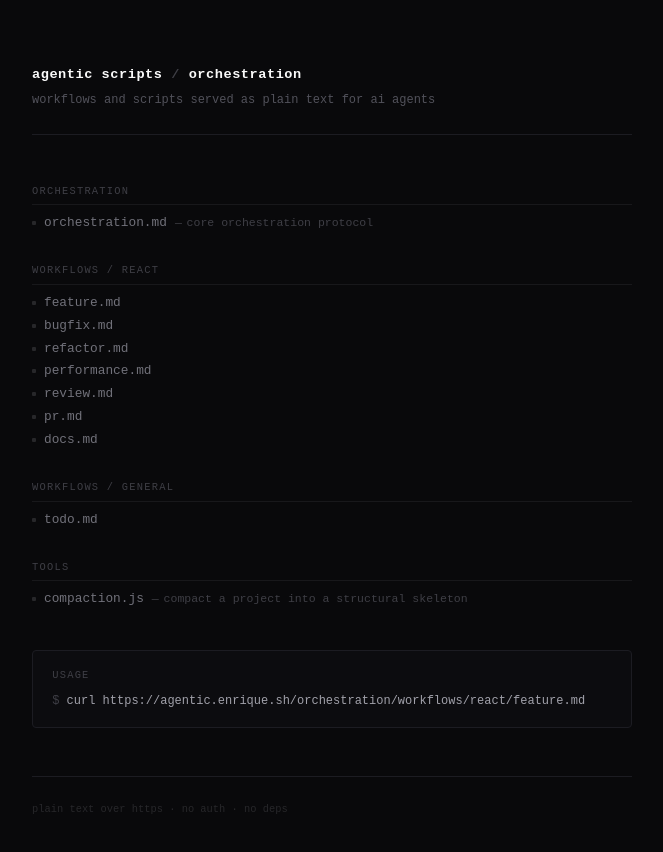
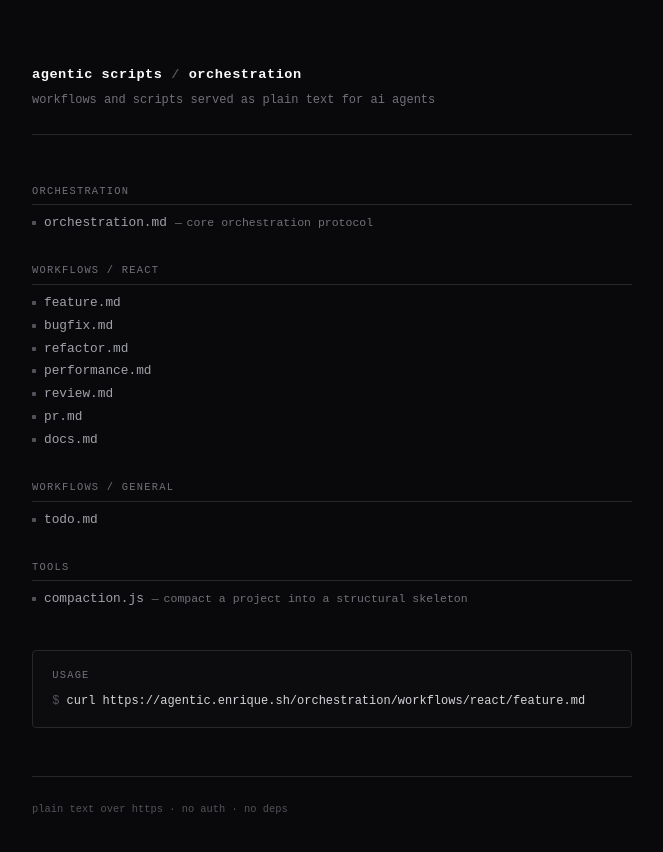
Before and after one commit to emdmed/agentic-orchestration-workflows, a plain HTML site: page public/index.html in a window 1280 px wide. Shown: the whole page, without its empty margins (308-971 px from the left). Drawn offline with Linux system fonts and the light colour scheme.

Commit message:
improve text contrast

```diff
--- a/public/index.html
+++ b/public/index.html
@@ -9,7 +9,7 @@
     body {
       font-family: 'SF Mono', 'Fira Code', 'JetBrains Mono', 'Cascadia Code', monospace;
       background: #09090b;
-      color: #a1a1aa;
+      color: #d4d4d8;
       min-height: 100vh;
       display: flex;
       justify-content: center;
@@ -21,7 +21,7 @@
     .header {
       margin-bottom: 3rem;
       padding-bottom: 1.5rem;
-      border-bottom: 1px solid #1c1c22;
+      border-bottom: 1px solid #27272a;
     }
     h1 {
       font-size: 0.85rem;
@@ -29,17 +29,17 @@
       color: #fafafa;
       letter-spacing: 0.04em;
     }
-    h1 span { color: #3f3f46; }
+    h1 span { color: #52525b; }
     .subtitle {
       font-size: 0.75rem;
-      color: #52525b;
+      color: #71717a;
       margin-top: 0.3rem;
     }
     .version {
       display: inline-block;
       font-size: 0.6rem;
-      color: #3f3f46;
-      border: 1px solid #27272a;
+      color: #71717a;
+      border: 1px solid #3f3f46;
       padding: 0.1rem 0.4rem;
       border-radius: 2px;
       margin-left: 0.5rem;
@@ -52,10 +52,10 @@
       font-weight: 500;
       text-transform: uppercase;
       letter-spacing: 0.12em;
-      color: #3f3f46;
+      color: #71717a;
       margin-bottom: 0.5rem;
       padding-bottom: 0.3rem;
-      border-bottom: 1px solid #18181b;
+      border-bottom: 1px solid #27272a;
     }
     ul { list-style: none; }
     li {
@@ -69,21 +69,21 @@
       display: inline-block;
       width: 4px;
       height: 4px;
-      background: #27272a;
+      background: #52525b;
       border-radius: 1px;
       flex-shrink: 0;
       position: relative;
       top: -1px;
     }
     a {
-      color: #71717a;
+      color: #a1a1aa;
       text-decoration: none;
       font-size: 0.8rem;
       transition: color 0.12s ease;
     }
-    a:hover { color: #e4e4e7; }
+    a:hover { color: #fafafa; }
     .desc {
-      color: #3f3f46;
+      color: #71717a;
       font-size: 0.72rem;
     }
     .desc::before {
@@ -95,7 +95,7 @@
       margin-top: 2.5rem;
       padding: 1rem 1.2rem;
       background: #0c0c0f;
-      border: 1px solid #1c1c22;
+      border: 1px solid #27272a;
       border-radius: 4px;
     }
     .usage h2 {
@@ -105,23 +105,23 @@
     }
     .usage .prompt {
       font-size: 0.75rem;
-      color: #52525b;
+      color: #a1a1aa;
     }
     .usage .prompt span {
-      color: #3f3f46;
+      color: #52525b;
       user-select: none;
     }
     .usage code {
       font-size: 0.75rem;
-      color: #a1a1aa;
+      color: #d4d4d8;
     }
 
     .footer {
       margin-top: 3rem;
       padding-top: 1.5rem;
-      border-top: 1px solid #1c1c22;
+      border-top: 1px solid #27272a;
       font-size: 0.65rem;
-      color: #27272a;
+      color: #52525b;
     }
   </style>
 </head>
```
